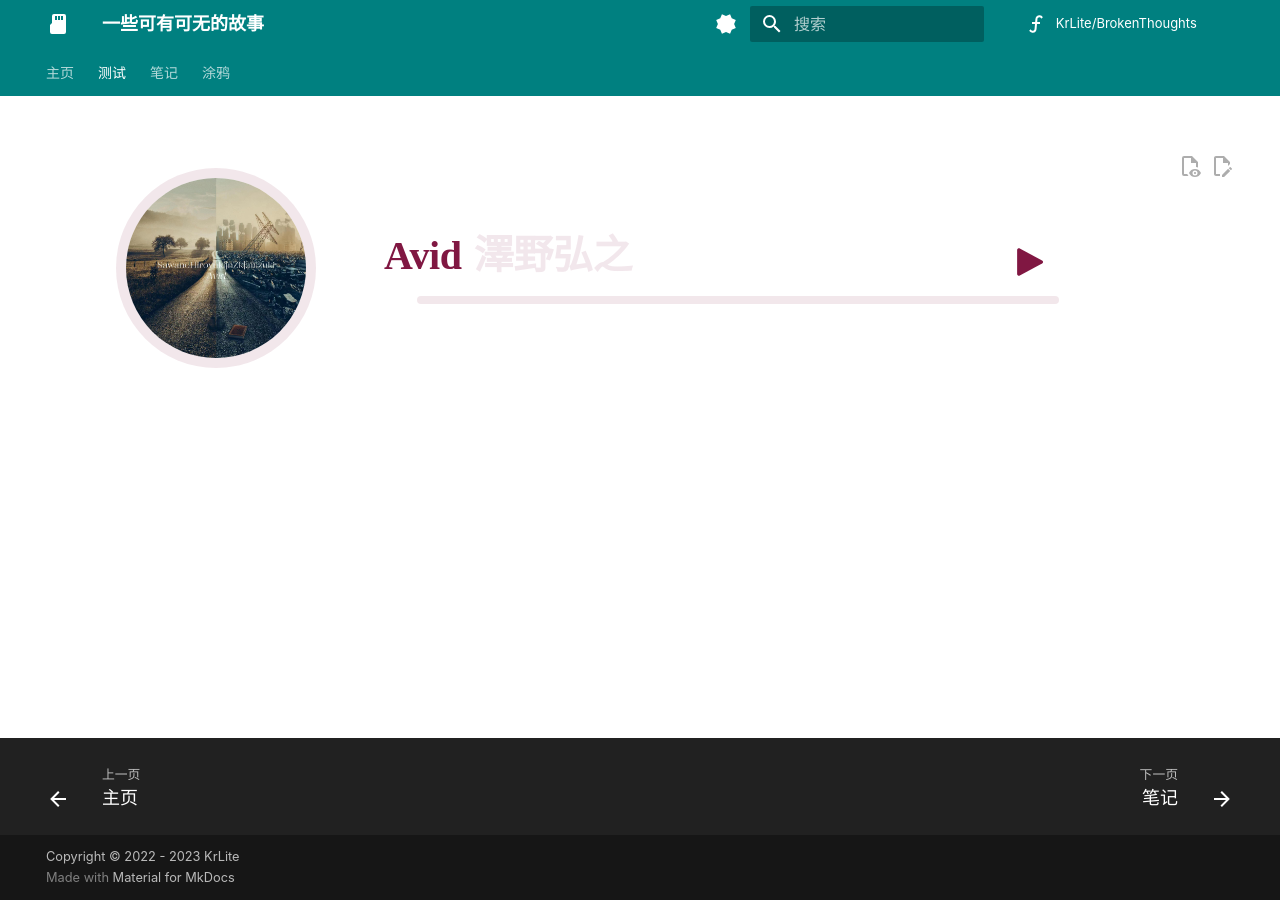
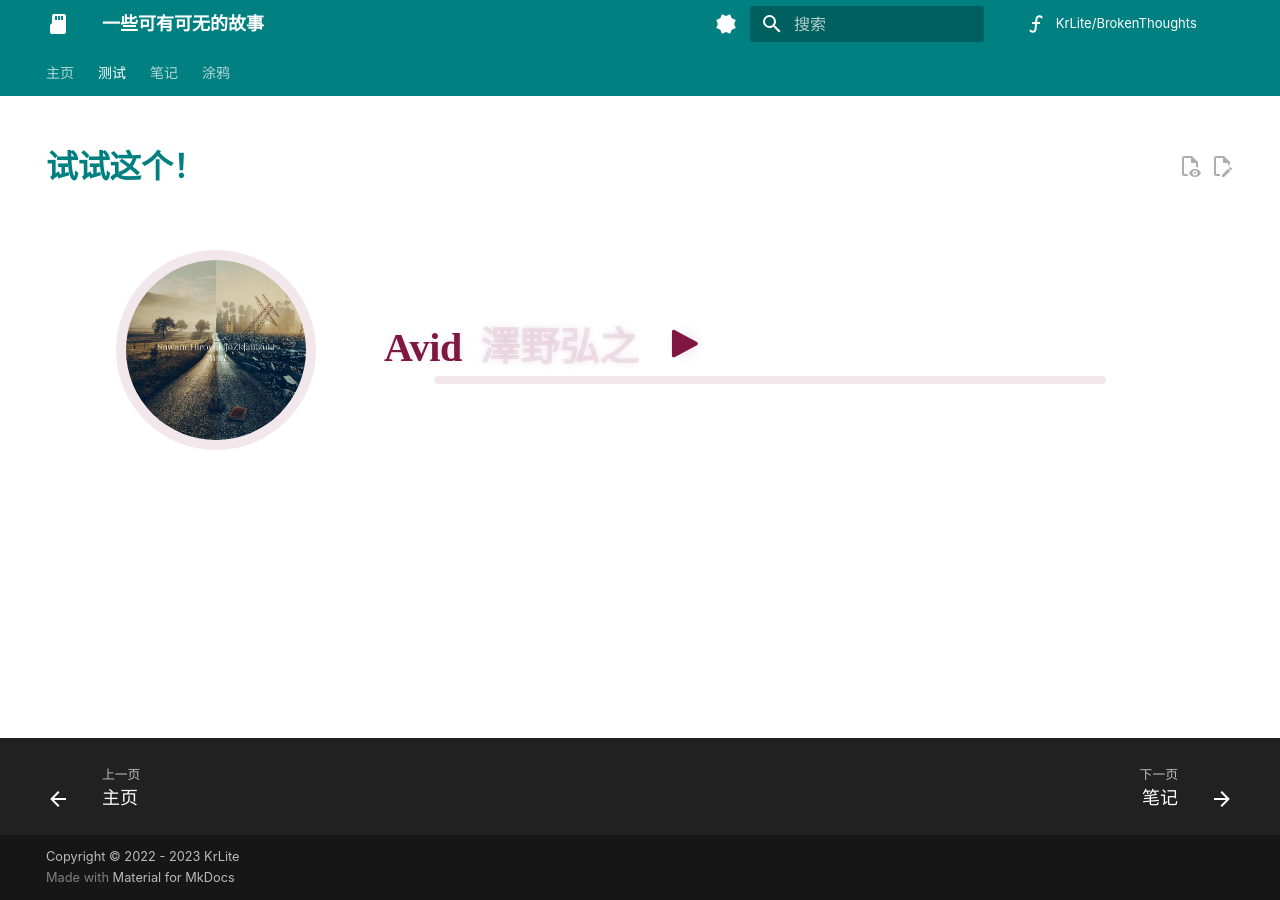
Before and after one commit to KrLite/BrokenThoughts, an MkDocs documentation site: the page built from docs/test.md, in a window 1280 px wide. Built offline with MkDocs 1.6.1 and Material for MkDocs 9.7.7, drawn with Linux system fonts in a browser that asks for light colours; some web fonts are replaced; comment, search, counter and statistics services are not loaded.

Commit message:
澤野弘之！

```diff
--- a/docs/javascripts/music_player.js
+++ b/docs/javascripts/music_player.js
@@ -1,11 +1,26 @@
 var musicPlayers = document.querySelectorAll(".music-player");
 
-for (let i = 0; i < musicPlayers.length; i++) {
-  const musicPlayer = musicPlayers[i];
+Array.from(musicPlayers).forEach(function (musicPlayer) {
   const music = musicPlayer.querySelector("audio");
   const playBtn = musicPlayer.querySelector(".music-player-btn__play");
   const seekBar = musicPlayer.querySelector(".music-player__seek-bar");
-  const time = document.querySelector(".music-player__time");
+  const volumeBar = musicPlayer.querySelector(".music-player__volume-bar");
+  const time = musicPlayer.querySelector(".music-player__time-text");
+  const volume = musicPlayer.querySelector(".music-player__volume");
+  const disk = musicPlayer.querySelector(".music-player__disk");
+  const shifts = musicPlayer.querySelectorAll(".music-player__shift");
+
+  var diskRotation = 0;
+  var diskRotationDelta = 0;
+  var diskRotationDeltaTarget = 0;
+  var diskRotationSpeed = 0.1;
+
+  setInterval(() => {
+    diskRotationDelta += (diskRotationDeltaTarget - diskRotationDelta) * 0.04;
+	diskRotation += diskRotationDelta * diskRotationSpeed;
+	diskRotation = diskRotation % 360;
+    disk.style.transform = `rotate(${diskRotation}deg)`;
+  }, 1000 / 60);
 
   const formatTime = (time) => {
     let min = Math.floor(time / 60);
@@ -20,25 +35,41 @@
   };
 
   seekBar.value = 0;
+  volumeBar.value = 87;
+  volumeBar.max = 100;
 
   music.addEventListener("canplaythrough", () => {
     if (music.paused) {
       playBtn.classList.add("pause");
+	  diskRotationDeltaTarget = 0;
     } else {
       playBtn.classList.remove("pause");
+	  diskRotationDeltaTarget = 1;
     }
     seekBar.max = music.duration;
+    music.volume = volumeBar.value / 100;
     time.innerHTML = `<code>${formatTime(music.duration)}</code>`;
   });
 
+  music.addEventListener("play", () => {
+    disk.classList.add("playing");
+	diskRotationDeltaTarget = 1;
+  });
+
+  music.addEventListener("pause", () => {
+    disk.classList.remove("playing");
+	diskRotationDeltaTarget = 0;
+  });
+
   playBtn.addEventListener("click", () => {
-	if (music.ended) {
-		music.currentTime = 0;
-	}
+    if (music.ended) {
+      music.currentTime = 0;
+    }
 
     if (music.paused || music.ended) {
       music.play();
       playBtn.classList.remove("pause");
+	  diskRotationDelta
     } else {
       music.pause();
       playBtn.classList.add("pause");
@@ -54,6 +85,10 @@
     }
   });
 
+  setInterval(() => {
+    time.style.opacity = 1 - parseFloat(getComputedStyle(volumeBar).opacity);
+  }, 100);
+
   seekBar.addEventListener("input", () => {
     time.innerHTML = `<code>
 	${formatTime(seekBar.value)} / ${formatTime(music.duration)}
@@ -66,13 +101,39 @@
 
   seekBar.addEventListener("mousedown", () => {
     seekBar.classList.add("active");
+    time.classList.add("opaque");
   });
 
   seekBar.addEventListener("mouseup", () => {
     seekBar.classList.remove("active");
+    time.classList.remove("opaque");
   });
 
   music.addEventListener("ended", () => {
-	playBtn.classList.add("pause");
+    playBtn.classList.add("pause");
   });
-}
+
+  volumeBar.addEventListener("input", () => {
+    music.volume = volumeBar.value / 100;
+  });
+
+  Array.from(shifts).forEach(function (shift) {
+    shift.addEventListener("mousemove", function (event) {
+      var rect = shift.getBoundingClientRect();
+      var mouseX = event.clientX - rect.left;
+      var mouseY = event.clientY - rect.top;
+
+      var width = shift.offsetWidth;
+      var height = shift.offsetHeight;
+      var shiftX =
+        Math.max(-1, Math.min(1, (mouseX - width / 2) / width)) * 0.3;
+      var shiftY =
+        Math.max(-1, Math.min(1, (mouseY - height / 2) / height)) * 0.3;
+
+      shift.style.setProperty("--shift-x", `${shiftX}em`);
+      shift.style.setProperty("--shift-y", `${shiftY}em`);
+      shift.style.setProperty("--scale-x", `${1 + Math.abs(shiftX) / 5}`);
+      shift.style.setProperty("--scale-y", `${1 + Math.abs(shiftY) / 5}`);
+    });
+  });
+});
--- a/docs/stylesheets/music_player.css
+++ b/docs/stylesheets/music_player.css
@@ -73,68 +73,225 @@
   padding: 2em 5em;
 }
 
+@media (max-width: 959px) {
+  .music-player__padding-around {
+    padding: 2em 1em;
+  }
+}
+
 .music-player__padding-sides {
   padding: 0 30px;
 }
 
 /* Container */
-.music-player__container {
+.music-player__container-main {
+  max-width: 100%;
   display: flex;
   align-items: center;
+  justify-content: center;
+}
+
+@media (max-width: 959px) {
+  .music-player__container-main {
+    flex-direction: column;
+  }
+}
+
+.music-player__container {
+  max-width: 100%;
+  display: flex;
+  align-items: center;
+  justify-content: center;
+}
+
+.music-player__inner-container-main {
+  max-width: calc(100% - 180px);
+  flex: 1;
+}
+
+@media (max-width: 959px) {
+  .music-player__inner-container-main {
+    max-width: 100%;
+    flex: 1;
+  }
 }
 
 .music-player__inner-container {
+  max-width: 100%;
   flex: 1;
 }
 
-.music-player__inner-container h1 {
+.music-player__title-container {
+  display: flex;
+  align-items: flex-end;
+  max-width: 100%;
+}
+
+.music-player__title-container h1 {
+  max-width: calc(100% - 80px);
+  overflow: hidden;
+  white-space: nowrap;
+  text-overflow: clip;
+  margin: 0;
+  transition: all 0.5s ease;
+}
+
+.music-player__title {
   font-family: "CircularSpTitle";
   text-align: left !important;
-  color: var(--music-fg-color--light) !important;
+  text-shadow: 0 0 7px var(--shadow);
+  color: var(--color) !important;
   font-size: 40px !important;
   font-weight: 900 !important;
   margin-bottom: 0.3em;
+  overflow: hidden;
 }
 
-[data-md-color-scheme="default"] .music-player__inner-container h1 {
-  color: var(--music-fg-color--light) !important;
+[data-md-color-scheme="default"] .music-player__title {
+  --color: var(--music-fg-color--light);
+  --shadow: var(--music-bg-color--light);
 }
 
-[data-md-color-scheme="slate"] .music-player__inner-container h1 {
-  color: var(--music-fg-color--dark) !important;
+[data-md-color-scheme="slate"] .music-player__title {
+  --color: var(--music-fg-color--dark);
+  --shadow: var(--music-bg-color--dark);
 }
 
-.music-player__time code {
-  color: var(--music-bg-color--light) !important;
-  background-color: var(--music-bg-color--light) !important;
+.music-player__artist {
+  font-family: "CircularSpTitle";
+  text-align: left !important;
+  text-shadow: 0 0 7px var(--shadow);
+  color: var(--shadow) !important;
+  font-size: 40px !important;
+  font-weight: 900 !important;
+  margin-left: 0.3em;
+  margin-bottom: 0.3em;
+  overflow: hidden;
+}
+
+[data-md-color-scheme="default"] .music-player__artist {
+  --shadow: var(--music-bg-color--light);
+}
+
+[data-md-color-scheme="slate"] .music-player__artist {
+  --shadow: var(--music-bg-color--dark);
+}
+
+/* Time */
+.music-player__time {
+  position: relative;
+  margin: 0.1em 0;
+}
+
+.music-player__time-text {
+  pointer-events: none;
+}
+
+.music-player__time-text code {
+  color: var(--color) !important;
+  background-color: transparent !important;
   font-size: 20px !important;
   font-weight: 700 !important;
   padding: 0.1em 0.4em;
   transform: translateY(-0.1em);
   margin: 0;
+  transition: color 0.5s ease;
+}
+
+.music-player__time-text.opaque code {
+  color: var(--color--opaque) !important;
 }
 
 [data-md-color-scheme="default"] .music-player__time code {
-  color: var(--music-bg-color--light) !important;
-  background-color: var(--music-bg-color--light) !important;
+  --color: var(--music-bg-color--light) !important;
+  --color--opaque: var(--music-fg-color--light) !important;
 }
 
 [data-md-color-scheme="slate"] .music-player__time code {
-  color: var(--music-bg-color--dark) !important;
-  background-color: var(--music-bg-color--dark) !important;
+  --color: var(--music-bg-color--dark) !important;
+  --color--opaque: var(--music-fg-color--dark) !important;
 }
 
-.music-player__artist h1 {
-  margin-left: 0.3em;
-  color: var(--music-bg-color--light) !important;
+.music-player__volume {
+  position: absolute;
+  width: 100%;
+  height: 100%;
+  border-radius: 0.4em;
+  background: var(--music-bg-color--light);
+  display: flex;
+  justify-content: center;
+  align-items: center;
+  transition: background 0.2s ease;
 }
 
-[data-md-color-scheme="default"] .music-player__artist h1 {
-  color: var(--music-bg-color--light) !important;
+[data-md-color-scheme="default"] .music-player__volume {
+  background: var(--music-bg-color--light);
 }
 
-[data-md-color-scheme="slate"] .music-player__artist h1 {
-  color: var(--music-bg-color--dark) !important;
+[data-md-color-scheme="slate"] .music-player__volume {
+  background: var(--music-bg-color--dark);
+}
+
+.music-player__volume:hover {
+  background: transparent;
+}
+
+.music-player__volume:active {
+  background: transparent;
+}
+
+.music-player__volume-bar {
+  -webkit-appearance: none;
+  width: 100%;
+  height: 100%;
+  border-radius: 0.6em;
+  background: transparent;
+  overflow-x: hidden;
+  opacity: 0;
+  transition: all 0.2s ease;
+}
+
+.music-player__volume-bar:hover {
+  opacity: 1;
+  background: var(--music-bg-color--light);
+}
+
+[data-md-color-scheme="default"] .music-player__volume-bar:hover {
+  background: var(--music-bg-color--light);
+}
+
+[data-md-color-scheme="slate"] .music-player__volume-bar:hover {
+  background: var(--music-bg-color--dark);
+}
+
+.music-player__volume-bar:active {
+  opacity: 1;
+  background: var(--music-bg-color--light);
+  transform: scaleX(110%) scaleY(112%);
+}
+
+[data-md-color-scheme="default"] .music-player__volume-bar:active {
+  background: var(--music-bg-color--light);
+}
+
+[data-md-color-scheme="slate"] .music-player__volume-bar:active {
+  background: var(--music-bg-color--dark);
+}
+
+.music-player__volume-bar::-webkit-slider-thumb {
+  -webkit-appearance: none;
+  width: 0;
+  height: 20px;
+  box-shadow: -400px 0 0 400px var(--music-fg-color--light);
+}
+
+[data-md-color-scheme="default"]
+  .music-player__volume-bar::-webkit-slider-thumb {
+  box-shadow: -400px 0 0 400px var(--music-fg-color--light);
+}
+
+[data-md-color-scheme="slate"] .music-player__volume-bar::-webkit-slider-thumb {
+  box-shadow: -400px 0 0 400px var(--music-fg-color--dark);
 }
 
 /* Disk */
@@ -144,24 +301,52 @@
   margin-right: 3em;
   width: 180px;
   height: 180px;
+  min-width: 180px;
+  min-height: 180px;
   border-radius: 50%;
+  overflow: hidden;
   background-image: var(--music-disk-image);
   background-size: cover;
-  box-shadow: 0 0 0 10px var(--music-bg-color--light);
+  box-shadow: 0 0 0 10px var(--shadow);
+  scale: 1;
+  transition: box-shadow 1.5s ease-out, scale 1.5s ease;
+}
+
+.music-player__disk.playing {
+  box-shadow: 0 0 50px 20px var(--shadow);
+  scale: 0.95;
+}
+
+@media (max-width: 959px) {
+  .music-player__disk {
+    width: 200px;
+    height: 200px;
+    margin-right: 0;
+    margin-bottom: 3em;
+  }
 }
 
 [data-md-color-scheme="default"] .music-player__disk {
-  box-shadow: 0 0 0 10px var(--music-bg-color--light);
+  --shadow: var(--music-bg-color--light);
 }
 
 [data-md-color-scheme="slate"] .music-player__disk {
-  box-shadow: 0 0 0 10px var(--music-bg-color--dark);
+  --shadow: var(--music-bg-color--dark);
+}
+
+@keyframes music-player__rotate {
+  0% {
+    transform: rotate(0);
+  }
+  100% {
+    transform: rotate(360deg);
+  }
 }
 
 /* Slider */
 .music-player__slider {
-  margin-left: 1em;
-  width: 100%;
+  margin: 0 2em;
+  width: calc(100% - 2em);
   position: relative;
   display: flex;
   justify-content: center;
@@ -190,12 +375,12 @@
 
 .music-player__seek-bar:hover {
   width: 100%;
-  height: 2.6em;
+  height: 3em;
 }
 
 .music-player__seek-bar:active {
   width: 100%;
-  height: 2.6em;
+  height: 3em;
   transform: scaleX(102%) scaleY(110%);
 }
 
@@ -216,7 +401,7 @@
 
 /* Controls */
 .music-player__controls {
-  margin-left: auto;
+  margin-left: 1em;
   display: flex;
   justify-content: space-between;
   align-items: center;
@@ -228,7 +413,16 @@
   height: 60px;
   cursor: pointer;
   border: none;
+  background: radial-gradient(circle, var(--shadow) 0%, transparent 45%);
   transition: all 0.2s ease;
+}
+
+[data-md-color-scheme="default"] .music-player-btn__play {
+  --shadow: var(--music-bg-color--light);
+}
+
+[data-md-color-scheme="slate"] .music-player-btn__play {
+  --shadow: var(--music-bg-color--dark);
 }
 
 .music-player-btn__play:hover {
@@ -303,7 +497,7 @@
   transform-origin: center;
 }
 
-:root {
+.music-player {
   --music-player__path-play: polygon(
     7.184% 9.982%,
     7.184% 90.018%,
@@ -355,3 +549,9 @@
 .music-player-btn__play.pause span:nth-child(2) {
   transform: translate(-50%, -50%) scaleY(0);
 }
+
+/* Shift */
+.music-player__shift:active {
+  transform: translate(var(--shift-x), var(--shift-y))
+    scale(var(--scale-x), var(--scale-y));
+}
--- a/docs/test.md
+++ b/docs/test.md
@@ -4,16 +4,18 @@
   - toc
 ---
 
+# 试试这个！
+
 <section class="music-player">
-<audio src="https://github.com/KrLite/BrokenThoughts/raw/main/docs/assets/music/avid/6d9bfe7c4a2e7decbc9e171779b91c5f.mp3" id="audio"></audio>
-<div class="music-player__container music-player__padding-around" style="--music-fg-color--light: rgba(128, 23, 66, 1);--music-fg-color--dark: rgba(255, 108, 197, 1);--music-bg-color--light: rgba(128, 23, 66, 0.1);--music-bg-color--dark: rgba(255, 108, 197, 0.1);">
-  <div class="music-player__disk" style="--music-disk-image: url('https://github.com/KrLite/BrokenThoughts/blob/main/docs/assets/music/avid/cover.png?raw=true');"></div>
-  <div class="music-player__inner-container music-player__padding-sides">
-    <div class="music-player__container">
-      <h1>Avid</h1>
-	  <span class="music-player__artist">
-	    <h1>澤野弘之</h1>
-	  </span>
+<audio src="../assets/music/avid/6d9bfe7c4a2e7decbc9e171779b91c5f.mp3" id="audio"></audio>
+<div class="music-player__container-main music-player__padding-around" style="--music-fg-color--light: rgba(128, 23, 66, 1);--music-fg-color--dark: rgba(255, 108, 197, 1);--music-bg-color--light: rgba(128, 23, 66, 0.1);--music-bg-color--dark: rgba(255, 108, 197, 0.1);">
+  <div class="music-player__disk" style="--music-disk-image: url('../assets/music/avid/cover.png');"></div>
+  <div class="music-player__inner-container-main music-player__padding-sides">
+    <div class="music-player__title-container">
+	  <h1>
+	    <span class="music-player__title">Avid</span>
+	    <span class="music-player__artist">澤野弘之</span>
+	  </h1>
 	  <div class="music-player__controls">
         <button class="music-player-btn__play pause">
           <span></span>
@@ -22,9 +24,14 @@
       </div>
 	</div>
 	<div class="music-player__container">
-	  <span class="music-player__time"></span>
+	  <span class="music-player__time">
+	    <span class="music-player__volume music-player__shift">
+		  <input type="range" value="0" class="music-player__volume-bar">
+		</span>
+	    <span class="music-player__time-text"></span>
+	  </span>
 	  <div class="music-player__inner-container">
-	    <div class="music-player__slider">
+	    <div class="music-player__slider music-player__shift">
           <input type="range" value="0" class="music-player__seek-bar">
         </div>
 	  </div>
```
